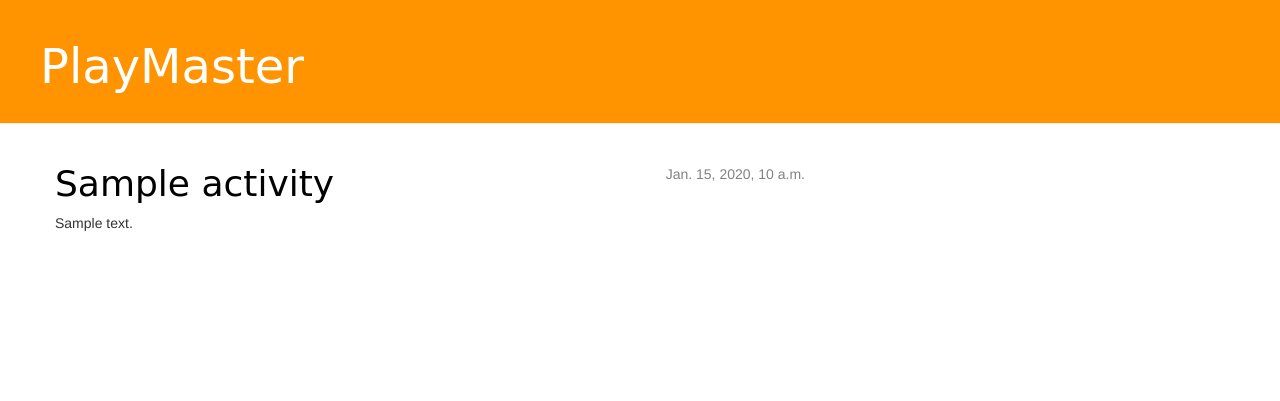
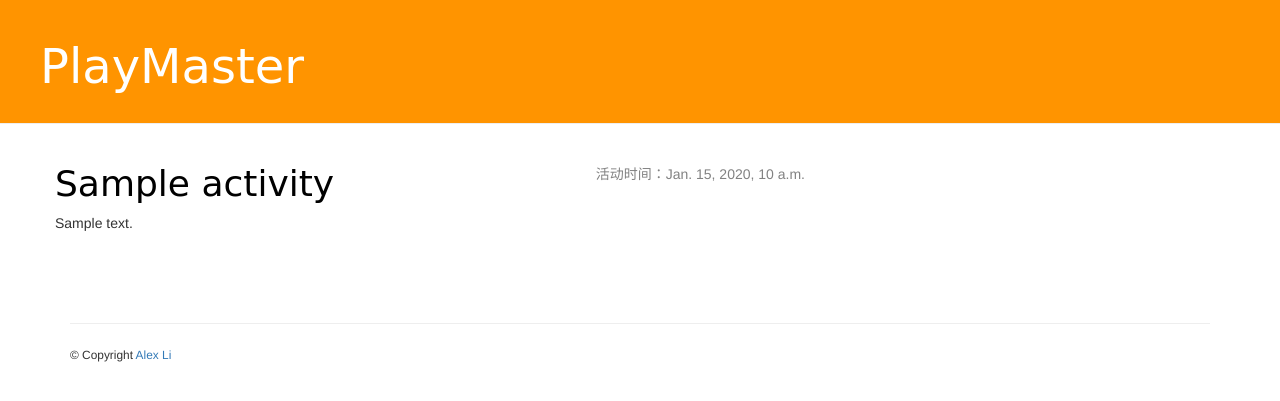
Before and after one commit to Potalex/Meet_webapp, a Django app: template templates/playmonster/post_list.html in a window 1280 px wide. Shown: the top 401 px of the page. Run offline with Django 3.2, Linux system fonts and the light colour scheme; the template is opened without the code that fills it: values that come from a table or form of the project are taken from there, others are empty; tables that the repository leaves empty hold one stand-in row (values such as "Sample post"); some libraries are stand-ins or nearby versions.

Commit message:
add copyright

```diff
--- a/templates/playmonster/base.html
+++ b/templates/playmonster/base.html
@@ -20,5 +20,15 @@
       </div>
     </div>
   </body>
-  <footer></footer>
+  <footer>
+    <div class="container">
+    <hr>
+    <small>&copy; Copyright
+      <a href="liyujiel.github.io">Alex Li</a>
+    </small>
+    </div>
+    <script src="https://ajax.googleapis.com/ajax/libs/jquery/3.2.0/jquery.min.js"></script>
+    <script src="https://maxcdn.bootstrapcdn.com/bootstrap/3.3.7/js/bootstrap.min.js"></script>
+    <script src="https://ajax.googleapis.com/ajax/libs/angularjs/1.6.1/angular.min.js"></script>
+  </footer>
 </html>
--- a/templates/playmonster/post_list.html
+++ b/templates/playmonster/post_list.html
@@ -4,7 +4,7 @@
 {% for post in posts %}
 <div class="post">
   <div class="date">
-    {{ post.activateDate }}
+    活动时间：{{ post.activateDate }}
   </div>
   <h1><a href="">{{ post.title }}</a></h1>
   <p>{{ post.content|linebreaksbr }}</p>
```
Also changed, not shown: .c9/metadata/workspace/templates/playmonster/base.html (+1 -1 lines), .c9/metadata/workspace/templates/playmonster/post_list.html (+1 -1 lines), .c9/metadata/workspace/README.md (added), .c9/metadata/workspace/requirements.txt, README.md, 1 other file.
